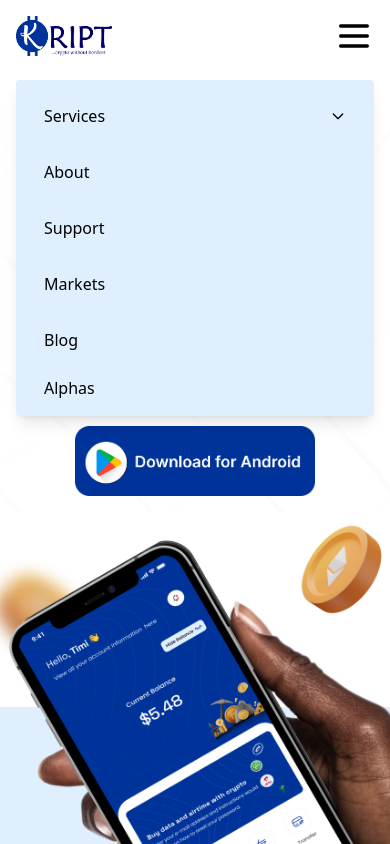
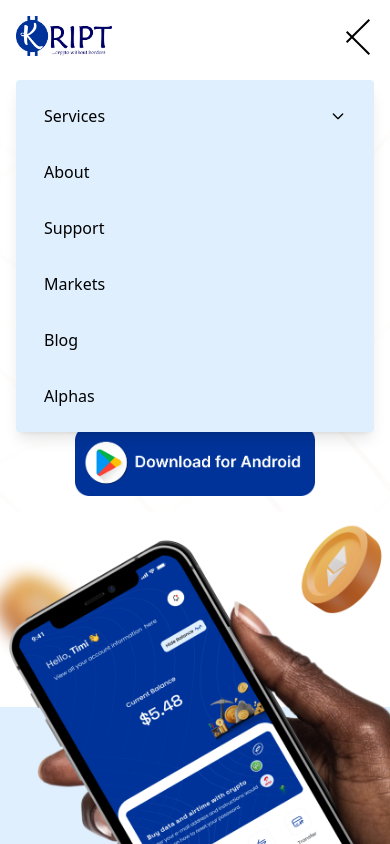
Before and after one commit to indianapolis1738/kript-next, a Next.js app: page / in a window 390 px wide. Both pictures are taken after a click on the button 354 px from the left and 36 px from the top of the page. Shown: the top 844 px of the page. Built offline with nearby package versions, Linux system fonts and the light colour scheme.

Commit message:
fix: adjust onclick for alphas

```diff
--- a/src/components/navbar.tsx
+++ b/src/components/navbar.tsx
@@ -205,20 +205,23 @@
           animate={{ opacity: 1 }}
           transition={{ delay: 0.8 }}
         >
-          <svg
-            xmlns="http://www.w3.org/2000/svg"
-            fill="none"
-            viewBox="0 0 24 24"
-            stroke="currentColor"
-            className={`w-10 h-10 ${isMenuOpen ? 'rotate-180deg' : ''}`}
-          >
-            <path
-              strokeLinecap="round"
-              strokeLinejoin="round"
-              strokeWidth="2"
-              d="M4 6h16M4 12h16M4 18h16"
-            />
-          </svg>
+          <div className="relative w-8 h-8">
+            <span
+              className={`absolute top-1/2 left-0 w-full h-[2px] bg-black transition-transform duration-300 ${
+                isMenuOpen ? 'rotate-45 translate-y-[6px]' : '-translate-y-[6px]'
+              }`}
+            ></span>
+            <span
+              className={`absolute top-1/2 left-0 w-full h-[2px] bg-black transition-opacity duration-300 ${
+                isMenuOpen ? 'opacity-0' : 'opacity-100'
+              }`}
+            ></span>
+            <span
+              className={`absolute top-1/2 left-0 w-full h-[2px] bg-black transition-transform duration-300 ${
+                isMenuOpen ? '-rotate-45 -translate-y-[6px]' : 'translate-y-[6px]'
+              }`}
+            ></span>
+          </div>
         </motion.button>
       </nav>
 
@@ -231,7 +234,7 @@
         }`}
         initial={{ opacity: 0 }}
         animate={{ opacity: isMenuOpen ? 1 : 0 }}
-        transition={{ duration: 0.1 }}
+        transition={{ duration: 0.3 }}
       >
         <div className="max-w-7xl mx-auto px-4 mt-2">
           <ul className="space-y-4 p-4 bg-[#DFEFFE] text-black rounded shadow-lg">
@@ -340,11 +343,11 @@
                 Blog
               </Link>
             </li>
-
             <li>
               <Link
                 href="/ambassador"
-              className="hover:bg-[#DFEFFE] px-3 py-2 rounded"
+                onClick={closeMenu}
+                className="block px-3 py-2 hover:bg-[#DFEFFE]"
               >
                 Alphas
               </Link>
```
Lines whose indentation alone changed are shown as unchanged.
